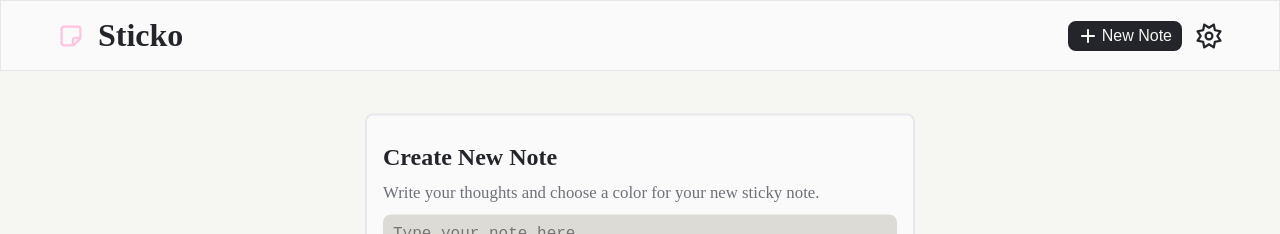
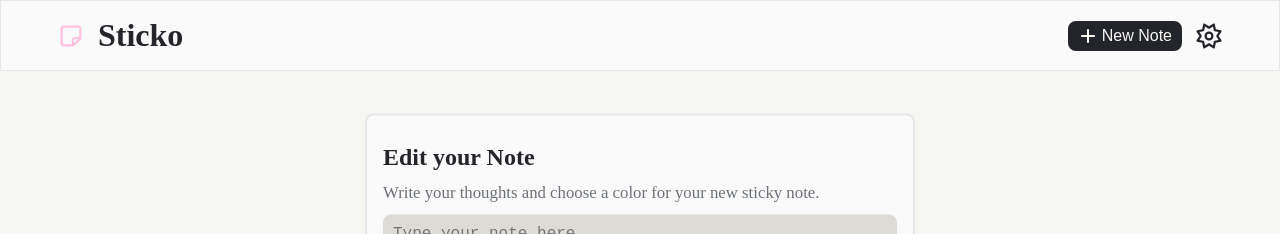
Before and after one commit to DigitaleWeltLibrary/sticko-post-it, a React (Vite) app: page / in a window 1280 px wide. Both pictures are taken after a click on the button "New Note". Shown: the top 234 px of the page. Built offline with nearby package versions, Linux system fonts and the light colour scheme.

Commit message:
ability to edit notes

```diff
--- a/src/App.jsx
+++ b/src/App.jsx
@@ -15,29 +15,36 @@ function App() {
   /* NOTE State to manage notes */
   const [notes, setNotes] = useState([]);
 
-  /* NOTE Add Note  */
-  const addnote = (obj) => {
-    let newnotes = [...notes];
-    newnotes.push(obj);
-    setNotes(newnotes);
-  };
-
   /* NOTE set new notes array */
   const setnewnotes = (notesarr) => setNotes(notesarr);
 
-  /* FIXME del */
+  /* NOTE get index of note that you want to edit */
+  const [editID, setEditID] = useState(null);
+
+  /* NOTE useeffect for opening dialog to edit notes */
   useEffect(() => {
-    console.log(notes);
-  }, [notes]);
+    if (editID !== null) {
+      setOpen(true);
+    }
+  }, [editID]);
 
   return (
     <>
       <Header changeOpen={changeOpen} />
-      {open ? <CreateNote changeOpen={changeOpen} addnote={addnote} /> : null}
+      {open ? (
+        <CreateNote
+          changeOpen={changeOpen}
+          notes={notes}
+          setnewnotes={setnewnotes}
+          editID={editID}
+          setEditID={setEditID}
+        />
+      ) : null}
       <ShowNotes
         notes={notes}
         changeOpen={changeOpen}
         setnewnotes={setnewnotes}
+        setEditID={setEditID}
       />
     </>
   );
--- a/src/components/CardSettings/CardSettings.jsx
+++ b/src/components/CardSettings/CardSettings.jsx
@@ -9,6 +9,7 @@ export default function CardSettings({
   noteIndex,
   color,
   isHovered,
+  setEditID,
 }) {
   const [showcolors, changeShowColors] = useState(false);
 
@@ -26,6 +27,7 @@ export default function CardSettings({
         style={{
           "--color": "#000",
         }}
+        onClick={() => setEditID(noteIndex)}
       />
       <FontAwesomeIcon
         icon={faPalette}
--- a/src/components/CreateNote/CreateNote.jsx
+++ b/src/components/CreateNote/CreateNote.jsx
@@ -1,23 +1,42 @@
 import { useState } from "react";
 import "./CreateNote.scss";
-import colors from  "../../utils/colors";
+import colors from "../../utils/colors";
 
-export default function CreateNote({ changeOpen, addnote }) {
+export default function CreateNote({
+  changeOpen,
+  notes,
+  setnewnotes,
+  editID,
+  setEditID,
+}) {
   /* NOTE state for the note */
-  const [note, setNote] = useState({
-    text: "",
-    color: "--note-yellow",
-  });
+  const [note, setNote] = useState(
+    notes[editID] || {
+      text: "",
+      color: "--note-yellow",
+    }
+  );
 
-  /* NOTE add note to array and close create note */
-  const addnotearr = () => {
-    addnote(note);
+  /* NOTE Add Note  */
+  const addNoteToArray = () => {
+    let newnotes = [...notes];
+    newnotes.push(note);
+    setnewnotes(newnotes);
     changeOpen();
+  };
+
+  /* NOTE edit Note */
+  const editnote = () => {
+    let newnotes = [...notes];
+    newnotes[editID] = note;
+    setnewnotes(newnotes);
+    changeOpen();
+    setEditID(null);
   };
 
   return (
     <article className="createnote">
-      <h2>Create New Note</h2>
+      <h2>{editID != null ? "Create New Note" : "Edit your Note"}</h2>
       <p>Write your thoughts and choose a color for your new sticky note.</p>
       <textarea
         placeholder="Type your note here"
@@ -50,8 +69,11 @@ export default function CreateNote({ changeOpen, addnote }) {
 
       <div className="btn">
         <button onClick={() => changeOpen()}>Cancel</button>
-        <button disabled={!note.text} onClick={addnotearr}>
-          Create Note
+        <button
+          disabled={!note.text}
+          onClick={editID != null ? editnote : addNoteToArray}
+        >
+          {editID != null ? "Edit" : "Create Note"}
         </button>
       </div>
     </article>
--- a/src/components/NotesList/NotesList.jsx
+++ b/src/components/NotesList/NotesList.jsx
@@ -2,7 +2,7 @@ import "./NotesList.scss";
 import CardSettings from "../CardSettings/CardSettings";
 import { useState } from "react";
 
-export default function NotesList({ notes, setnewnotes }) {
+export default function NotesList({ notes, setnewnotes, setEditID }) {
   /* NOTE del index */
   const delindex = (index) => {
     let newnotes = [...notes];
@@ -37,6 +37,7 @@ export default function NotesList({ notes, setnewnotes }) {
             noteIndex={noteIndex}
             color={color}
             isHovered={hoveredNoteIndex === noteIndex}
+            setEditID={setEditID}
           />
           <p key={`text-${noteIndex}`}>{text}</p>
         </div>
--- a/src/components/ShowNotes/ShowNotes.jsx
+++ b/src/components/ShowNotes/ShowNotes.jsx
@@ -1,7 +1,12 @@
 import NoNotes from "../NoNotes/NoNotes";
 import NotesList from "../NotesList/NotesList";
 
-export default function ShowNotes({ notes, changeOpen, setnewnotes }) {
+export default function ShowNotes({
+  notes,
+  changeOpen,
+  setnewnotes,
+  setEditID,
+}) {
   const length = notes.length;
 
   return (
@@ -9,7 +14,11 @@ export default function ShowNotes({ notes, changeOpen, setnewnotes }) {
       {length == 0 ? (
         <NoNotes changeOpen={changeOpen} />
       ) : (
-        <NotesList notes={notes} setnewnotes={setnewnotes} />
+        <NotesList
+          notes={notes}
+          setnewnotes={setnewnotes}
+          setEditID={setEditID}
+        />
       )}
     </main>
   );
```
